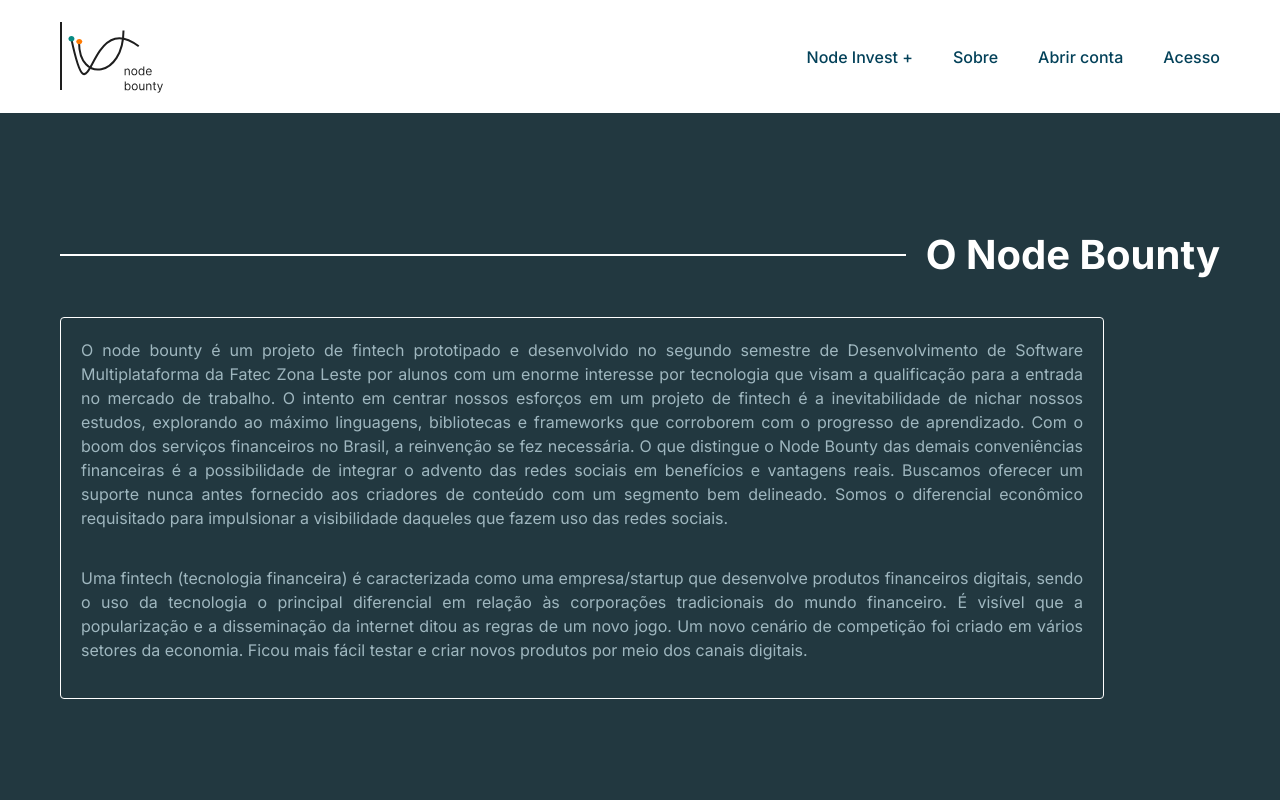
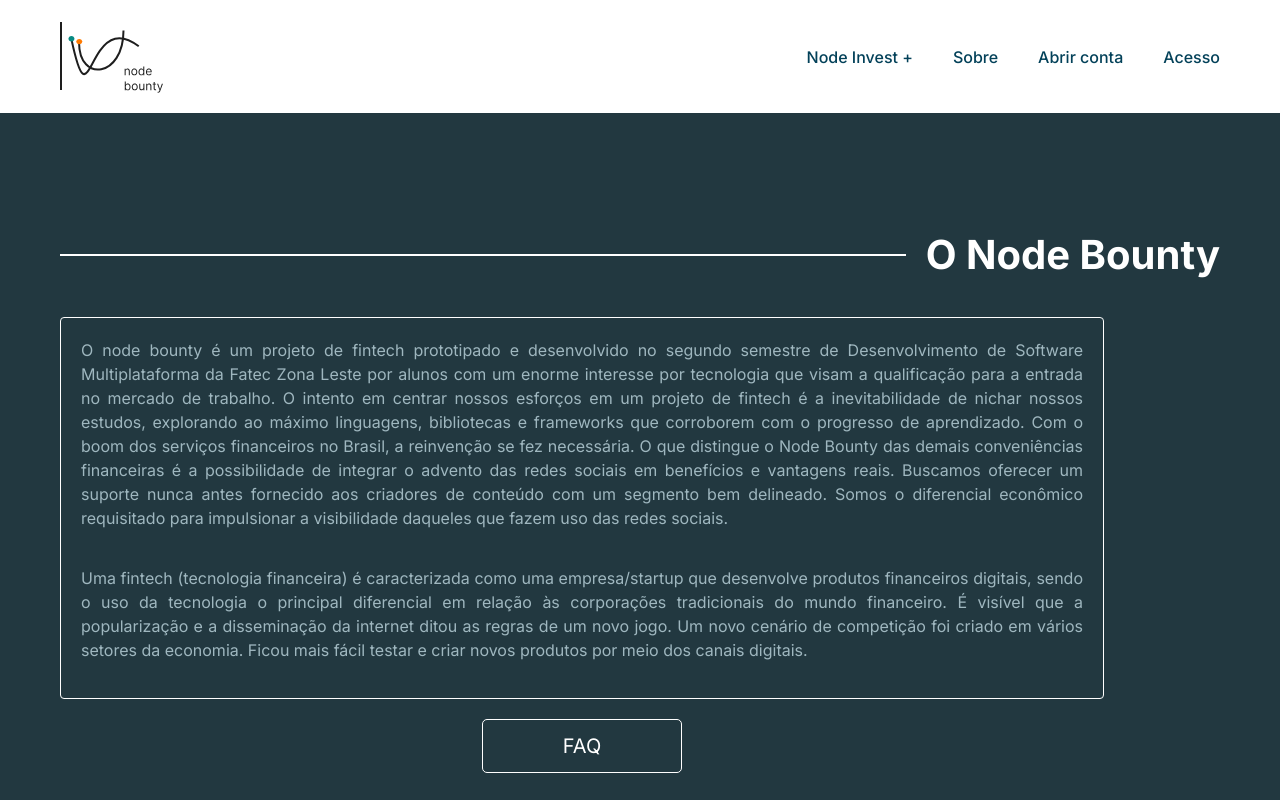
Before and after one commit to albmarques/NodeBounty-Front, a React (Vite) app: page /Sobre in a window 1280 px wide. Shown: the top 800 px of the page. Built offline with nearby package versions, Linux system fonts and the light colour scheme.

Commit message:
Update Sobre page to acess faq page

```diff
--- a/src/pages/public/Sobre/index.jsx
+++ b/src/pages/public/Sobre/index.jsx
@@ -1,11 +1,5 @@
 import { useNavigate } from 'react-router-dom'
 
-import Grafo from '@assets/grafo.png'
-import LogoDecorator from '@assets/logo-decorator.png'
-import ExchangeIcon from '@assets/currency-exchange.svg'
-import MoneyIcon from '@assets/money.svg'
-import MoneyBagIcon from '@assets/money-bag.svg'
-import CardImage from '@assets/card.png'
 import FATLogo from '@assets/fundacaoFAT.png'
 import BancoBrasilLogo from '@assets/bancoBrasil.png'
 import FATECLogo from '@assets/fatec.png'
@@ -14,6 +8,7 @@
 import styles from './styles.module.css'
 
 export function Sobre() {
+  const navigate = useNavigate()
   return (
     <main className={styles.container}>
       <div className={styles.benefits}>
@@ -48,6 +43,11 @@
               produtos por meio dos canais digitais.
             </p>
           </div>
+          <Button
+            titulo="FAQ"
+            tipo="secundario"
+            onClick={() => navigate('/ajuda')}
+          />
         </div>
       </div>
       <div className={styles.sponsor}>
```
